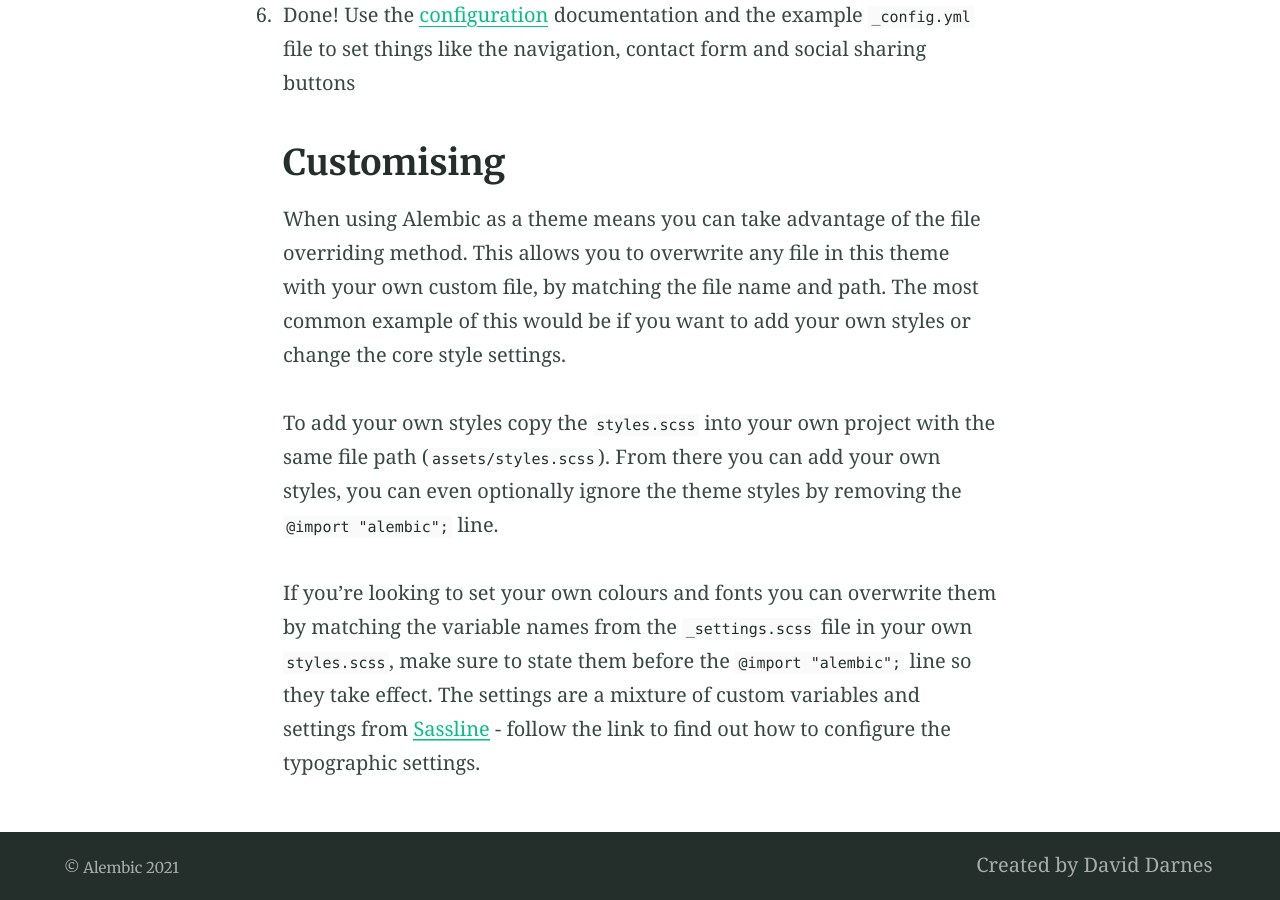
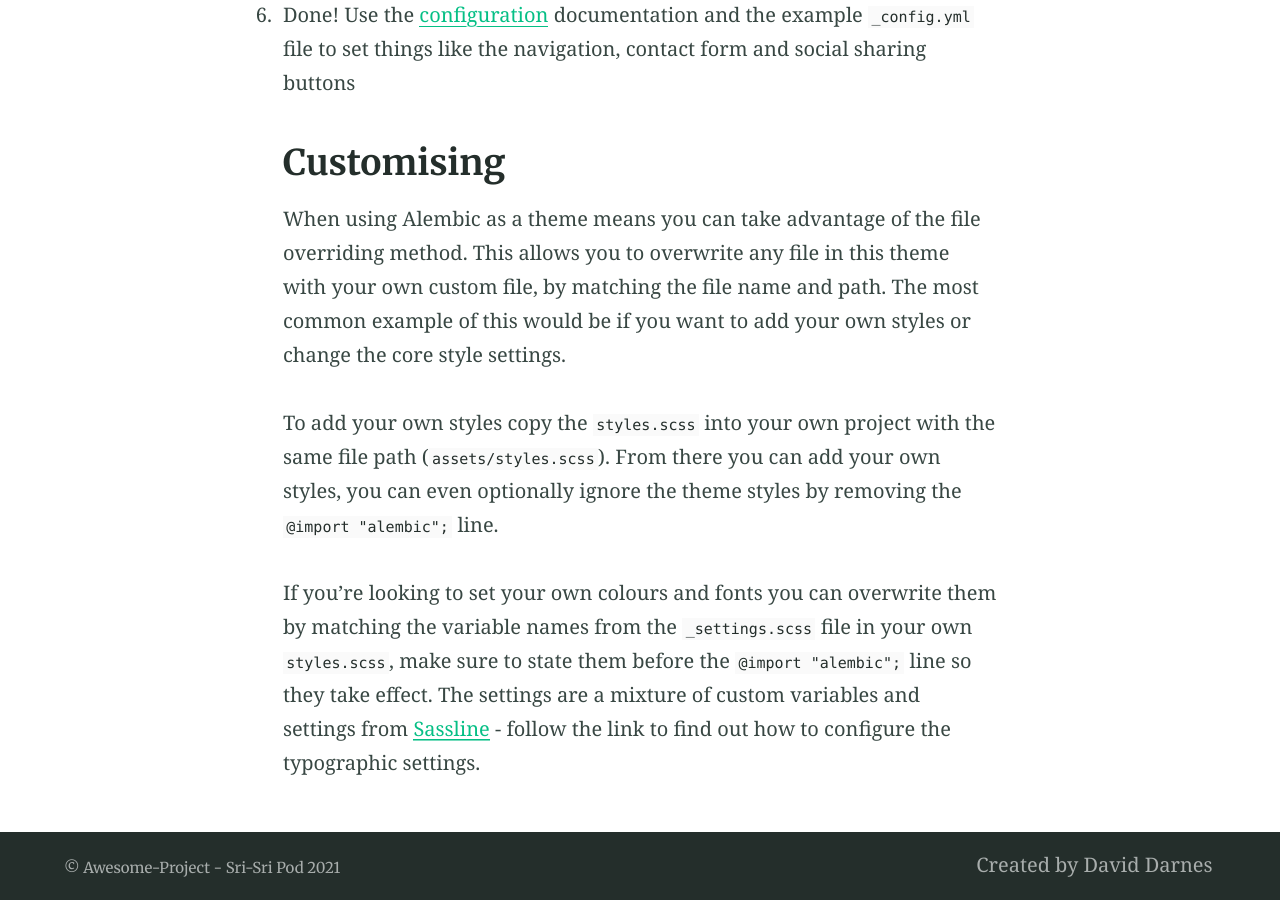
Before and after one commit to CompeyDev/Awesome-Project, a Jekyll site: the page built from index.md, in a window 1280 px wide and 900 px high, scrolled down 4872 px. Built offline with Jekyll 4.4.1, drawn with Linux system fonts in a browser that asks for light colours; part of the change alters nothing that is shown.

Commit message:
Update _config.yml

```diff
--- a/_config.yml
+++ b/_config.yml
@@ -39,15 +39,15 @@ paginate: 2 # jekyll-paginate > items per page
 paginate_path: blog/page:num # jekyll-paginate > blog page
 jekyll-mentions: https://twitter.com # jekyll-mentions > service used when @replying
 twitter:
-  username: DavidDarnes # jekyll-seo-tag > Owners twitter username
-author: DavidDarnes # jekyll-seo-tag > default author
+  username: Sri-Sri Pod # jekyll-seo-tag > Owners twitter username
+author: Sri-Sri Pod # jekyll-seo-tag > default author
 social: # jekyll-seo-tag > social overrides
-  name: David Darnes # jekyll-seo-tag > real name
+  name: Sri-Sri Pod # jekyll-seo-tag > real name
   links:  # jekyll-seo-tag > social aliases (sameAs)
-    - https://twitter.com/DavidDarnes
-    - https://www.facebook.com/daviddarnes
-    - https://www.linkedin.com/in/daviddarnes
-    - https://github.com/daviddarnes
+    - https://twitter.com/Sri-Sri Pod
+    - https://www.facebook.com/Sri-Sri Pod
+    - https://www.linkedin.com/in/Sri-Sri Pod
+    - https://github.com/Sri-Sri Pod
 # markdown: CommonMark # Markdown parse settings, CommonMark performs slightly better an others in build time
 # commonmark:
   # options: ["SMART", "FOOTNOTES"]
@@ -93,13 +93,13 @@ defaults:
 # 7. Site settings
 encoding: utf-8 # Make sure the encoding is right
 lang: en-GB # Set the site language
-title: "Alembic" # Site name or title, also used in jekyll-seo-tag
+title: "Awesome-Project - Sri-Sri Pod" # Site name or title, also used in jekyll-seo-tag
 logo: "/assets/logos/logo.svg" # Site logo, also used in jekyll-seo-tag
-description: "Alembic is a starting point for Jekyll projects. Rather than starting from scratch, this boilerplate is designed to get the ball rolling immediately" # Site description and default description, also used in jekyll-seo-tag
-url: "https://alembic.darn.es" # Site url, also used in jekyll-seo-tag
-baseurl: ""
-repo: "https://github.com/daviddarnes/alembic"
-email: "me@daviddarnes.com"
+description: "Sri-Sri Pod's Branch" # Site description and default description, also used in jekyll-seo-tag
+url: "https://theawesomecoder05.github.io/Awesome-Project" # Site url, also used in jekyll-seo-tag
+baseurl: "/Awesome-Project"
+repo: "https://github.com/TheAwesomeCoder05/Awesome-Project"
+email: "random@random.org"
 # disqus: "alembic-1" # Blog post comments, uncomment the option and set the site ID from your Disqus account
 # google_analytics: ''
 # google_analytics_anonymize_ip: ''
@@ -134,11 +134,9 @@ navigation_header:
 
 navigation_footer:
 - title: Created by David Darnes
-  url: https://darn.es
+  url: https://theawesomecoder05.github.io/Awesome-Project
 
 social_links: # Appears in sidebar. Set the urls then uncomment and comment out as desired
-  Twitter: https://twitter.com/DavidDarnes
-  LinkedIn: https://www.linkedin.com/in/daviddarnes
   GitHub: https://github.com/daviddarnes
   link: https://darn.es
   RSS: /feed.xml
```
